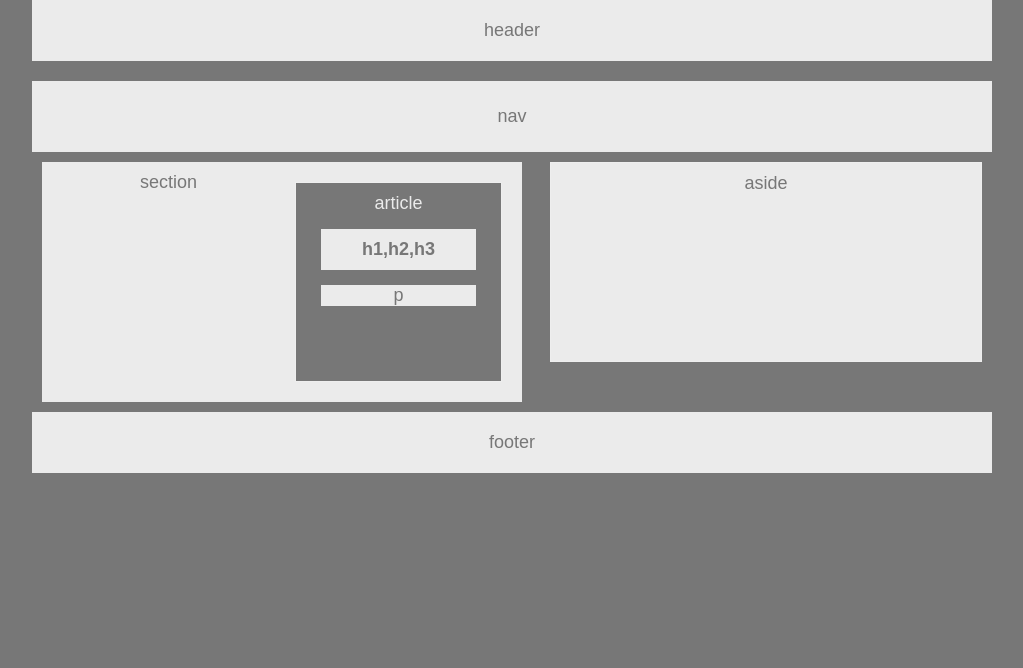
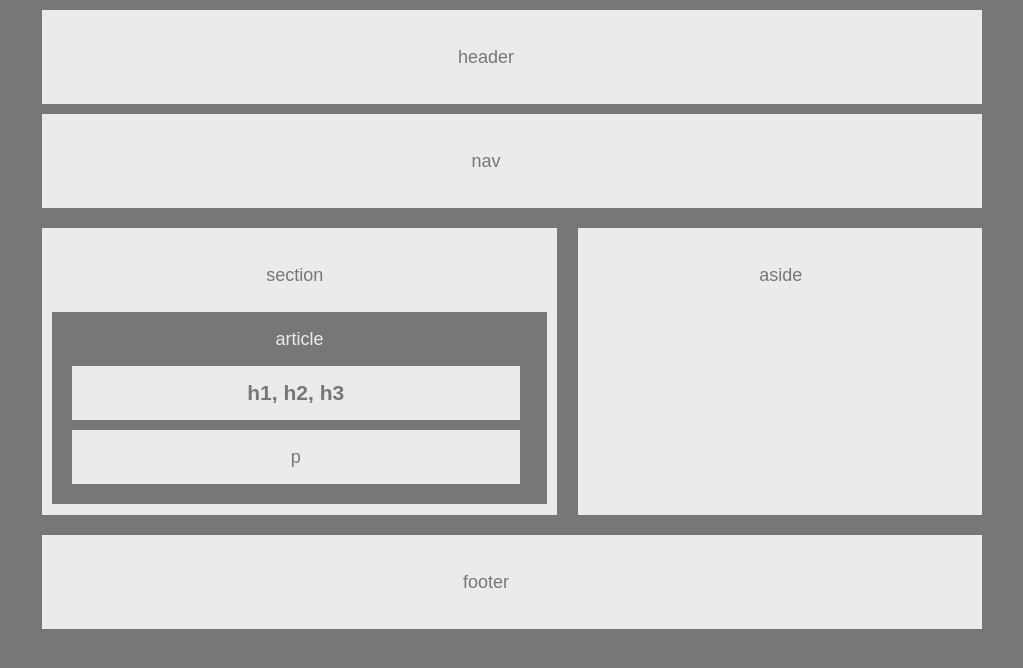
Before and after one commit to tjbrincefield/HW-Wireframe, a plain HTML site: page index.html in a window 1280 px wide. Shown: the whole page, without its empty margins (128-1151 px from the left). Drawn offline with Linux system fonts and the light colour scheme.

Commit message:
updated code and readme

```diff
--- a/index.html
+++ b/index.html
@@ -1,42 +1,46 @@
 <!DOCTYPE html>
 <html>
+
 <head>
   <meta charset="utf-8" />
   <meta http-equiv="X-UA-Compatible" content="IE=edge">
   <title>Homework Week 1</title>
   <link rel="stylesheet" type="text/css" href="style.css" />
 </head>
+
 <body>
 
   <header>
-      header
+    <p>header</p>
   </header>
 
   <nav>
-      nav
+    <p>nav</p>
   </nav>
 
+  <section>
+      <heading>
+        <p>section</p>
+      </heading>
+      <article>
+        <heading>article</heading>
+        <h1>h1, h2, h3</h1>
+        <p>p</p>
+      </article>
+    </section>
+
     <aside>
-      aside
+      <heading>
+        <p>aside</p>
+      </heading>
     </aside>
 
-    <section>
-            section
-        <aside id= "article">
-            article
-        <div id="items"><strong>h1,h2,h3
-
-        </strong></div>
-
-        <div id="happy">p</div>
-
-        </aside>
-
-    </section>
+    <div class="clear"></div>
 
     <footer>
-        footer
+      <p>footer</p>
     </footer>
 
   </body>
+
   </html>
--- a/style.css
+++ b/style.css
@@ -1,72 +1,57 @@
-*{
-    box-sizing: border-box;
-    text-align: center;
+body {
+  width: 960px;
+  margin: auto;
+  font-family: Arial, "Helvetica Neue", Helvetica, sans-serif;
+  font-size: 18px;
+  line-height: 34px;
+  color: #777777;
+  background: #777777;
 }
 
-  body {
-    font-size: 18px;
-    font-family: Arial, Helvetica, sans-serif;
-    width: 960px;
-    color:#777;
-    background: #777;
-    margin: auto;
-  }
-
-  header {
-    padding: 20px;
-    margin-bottom: 20px;
-    background:#ebebeb;
+header,
+nav,
+section,
+aside,
+footer {
+  display: block;
+  padding: 10px;
+  margin: 10px;
+  text-align: center;
+  background: #ebebeb;
 }
 
 section {
-    padding: 10px;
-    margin: 10px;
-    background:#ebebeb;
-    color: #777;
-    width: 50%;
+  display: block;
   float: left;
-  }
-
-  nav {
-    float: left;
-    width: 100%;
-    background: #ebebeb;
-    color:#777;
-    padding: 25px;
-  }
-
-  #article {
-    color: #ebebeb;
-    background: #777;
-    margin: 10px;
+  width: 495px;
+  height: 267px;
+  overflow: hidden;
 }
 
 aside {
-    width: 45%;
-    height: 200px;
+  display: block;
+  float: right;
+  width: 40%;
+  height: 267px;
+  overflow: hidden;
+}
+
+article {
+  padding: 10px;
+  color: #ebebeb;
+  background: #777777;
+}
+
+.clear {
+  clear: both;
+}
+
+h1,
+p {
+  width: 90%;
   padding: 10px;
   margin: 10px;
-    text-decoration-color: white;
+  color: #777777;
+  text-align: center;
   background: #ebebeb;
-    border: 1px solid #eee;
-    float: right;
 }
-
-  #items{
-    color: #777;
-    background: #ebebeb;
-    padding: 10px;
-    margin: 15px;
-  }
-
-  #happy {
-    color: #777;
-    background: #ebebeb;
-    margin: 15px;
-  }
-
-  footer {
-    padding: 20px;
-    clear: both;
-    background:#ebebeb;
-  }
```
Also changed, not shown: 1 other file. Lines whose indentation alone changed are shown as unchanged.
